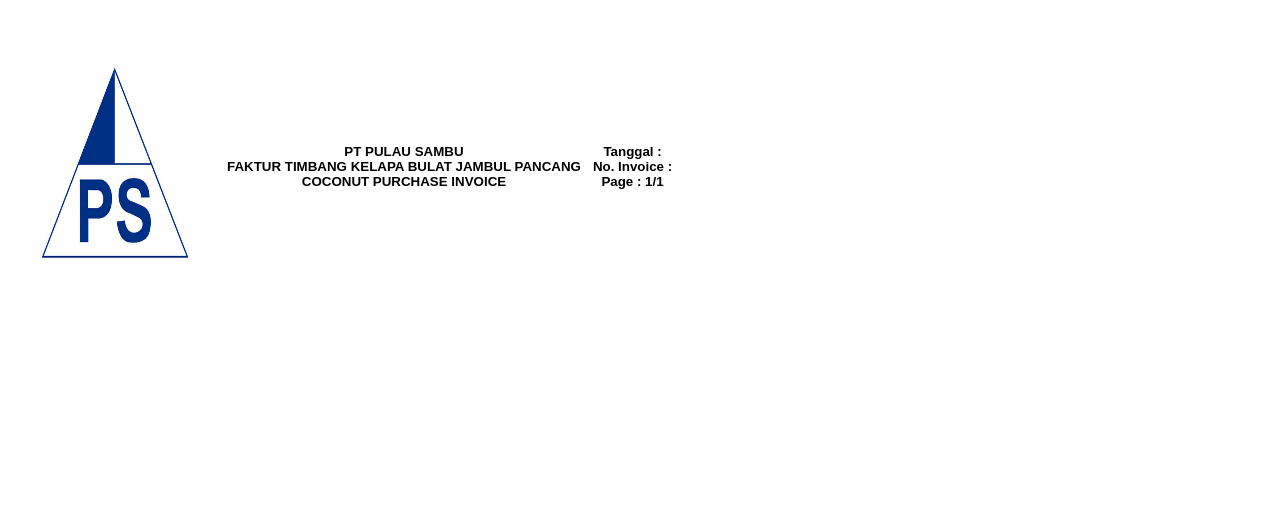
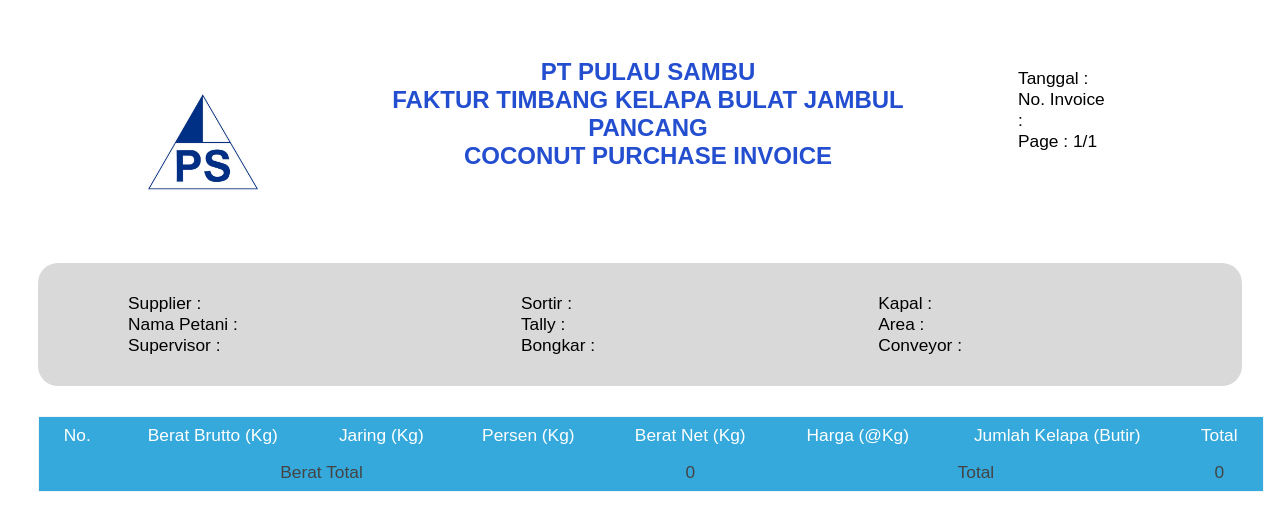
Before and after one commit to konucha/eform, a CodeIgniter app: page /postgres/index.php/welcome/formInput in a window 1280 px wide. Shown: the top 531 px of the page. Run offline with CodeIgniter, Linux system fonts and the light colour scheme; tables that the repository leaves empty or names only in its code hold one stand-in row (values such as "Sample post"); data that the repository does not hold is empty.

Commit message:
form_detail, connect database, view data

```diff
--- a/application/config/autoload.php
+++ b/application/config/autoload.php
@@ -59,7 +59,7 @@ $autoload['packages'] = array();
 |	$autoload['libraries'] = array('user_agent' => 'ua');
 */
 $autoload['libraries'] = array(
-    // 'database'
+    'database', 'session'
 );
 
 /*
@@ -91,7 +91,9 @@ $autoload['drivers'] = array();
 |
 |	$autoload['helper'] = array('url', 'file');
 */
-$autoload['helper'] = array();
+$autoload['helper'] = array(
+    'url'
+);
 
 /*
 | -------------------------------------------------------------------
--- a/application/config/config.php
+++ b/application/config/config.php
@@ -23,7 +23,7 @@ defined('BASEPATH') OR exit('No direct script access allowed');
 | a PHP script and you can easily do that on your own.
 |
 */
-$config['base_url'] = 'http://localhost:8080/eform/';
+$config['base_url'] = 'http://localhost/eform/';
 
 /*
 |--------------------------------------------------------------------------
--- a/application/controllers/Welcome.php
+++ b/application/controllers/Welcome.php
@@ -3,12 +3,56 @@ defined('BASEPATH') OR exit('No direct script access allowed');
 
 class Welcome extends CI_Controller {
 
+	// Constructor untuk memanggil model
+	public function __construct() {
+		parent::__construct();
+		$this->load->model('form_model');
+	}
+
+	// // Index
 	public function index() {
-		$this->load->view('form');
+		$queryDataForm = $this->form_model->getDataForm();
+		$DATA = array('queryDataForms' => $queryDataForm);
+
+		$this->load->view('form', $DATA);
 	}
+	// public function index() {
+	// 	$this->load->view('form');
+	// }
 
 	public function formInput() {
 		$this->load->view('detail_form');
 	}
+
+	public function fungsiFormInput() {
+		$berat = $this->input->post('berat');
+		$jaring = $this->input->post('jaring');
+		$persen = $this->input->post('persen');
+		$beratnet = $this->input->post('beratnet');
+		$harga = $this->input->post('harga');
+		$jumlah = $this->input->post('jumlah');
+
+		$ArrInsert = array(
+            'berat' => $berat,
+            'jaring' => $jaring,
+            'persen' => $persen,
+			'beratnet' => $beratnet,
+			'harga' => $harga,
+			'jumlah' => $jumlah,
+        );
+
+		$queryDataForm = $this->form_model->getDataForm();
+		$DATA = array('queryDataForms' => $queryDataForm);
+
+        $this->form_model->insertDataForm($ArrInsert);
+		$this->load->view('detail_form', $DATA);
+        // redirect(base_url(''));
+
+	}
+
+	// public function index() {
+	// 	$this->load->view('form');
+	// }
 }
+
  ?>
--- /dev/null
+++ b/application/models/form_model.php
@@ -0,0 +1,17 @@
+<?php
+defined('BASEPATH') OR exit('No direct script access allowed');
+
+class form_model extends CI_Model {
+
+    public function getDataForm() {
+        $query = $this->db->get('t_details');
+
+        return $query->result();
+    }
+
+    public function insertDataForm($data) {
+        $this->db->insert('t_details', $data);
+
+
+    }
+}
--- a/application/views/detail_form.php
+++ b/application/views/detail_form.php
@@ -1,6 +1,8 @@
 <?php
 defined('BASEPATH') OR exit('No direct script access allowed');
-?><!DOCTYPE html>
+?>
+
+<!DOCTYPE html>
 <html lang="en">
 <head>
 	<meta charset="utf-8">
@@ -8,89 +10,216 @@ defined('BASEPATH') OR exit('No direct script access allowed');
 
 	<style type="text/css">
 
-		.container{
+		.section-container {
+			width: 100%;
+			background-color: #ffffff;
+		}
+
+
+		.header-container{
 			width: 100%;
 			display: flex;
-			margin-left: 50px;
-			margin-right: 50px;
+			justify-content: space-between;
+			/* margin-left: 0px;
+			margin-right: 50px; */
 		}
 
-		div{
-			/* margin-left: 100px;
-			margin-right: 100px;
-			margin-top: 30px; */
-			padding: 30px;
-			text-align: center;
-			background-color: #666666;
+		.item-logo {
+			padding: 10px;
+			margin-left: 110px;
+			margin-top: 50px;
 		}
 
-		table {
-			width: max-content;
-			height: auto;
-			border: 1px;
+		.item-header {
+			padding: 10px;
 		}
 
-		td, th {
-			padding: 5px;
+		.item-invoice {
+			padding: 10px;
+			text-align: left;
+			margin-right: 150px;
+			margin-top: 50px;
+			/* background-color: #ccc; */
+			/* border: 1px solid #333; */
 		}
 
-		.center {
-			display: flex;
-			justify-content: center;
+
+		.section-info {
+			/* width: 100%; */
+			background-color: #D9D9D9;
+			margin: 30px;
+			border-radius: 20px;
 		}
 
-		@page {
-			size: A4 landscape
+
+		.info-container{
+			width: 100%;
+			display: flex;
+			justify-content: space-between;
+			margin-left: 30px;
+			margin-right: 30px;
+		}
+
+		.item-1 {
+			padding: 10px;
+			margin-left: 50px;
+			margin-top: 20px;
+			margin-bottom: 20px
+		}
+
+		.item-2 {
+			padding: 10px;
+			margin-top: 20px;
+			margin-bottom: 20px
+		}
+
+		.item-3 {
+			padding: 10px;
+			text-align: left;
+			margin-right: 300px;
+			margin-top: 20px;
+			margin-bottom: 20px
+			/* background-color: #ccc; */
+			/* border: 1px solid #333; */
+		}
+
+		.table-1 {
+			margin: 30px;
+			font-family: sans-serif;
+			color: #444;
+			border-collapse: collapse;
+			width: 97%;
+			border: 1px solid #f2f5f7;
+		}
+
+		.table-1 tr th{
+			background: #35A9DB;
+			color: #fff;
+			font-weight: normal;
+		}
+
+		.table-1, th, td {
+			padding: 8px 20px;
+			text-align: center;
+		}
+
+		.table-1 tr:hover {
+			background-color: #f5f5f5;
+		}
+
+		.table-1 tr:nth-child(even) {
+			background-color: #f2f2f2;
 		}
 
 		body {
-			font: normal 10pt Arial;
+			font: normal 13pt Arial;
 		}
 
 		h1 {
-			font: bold 20pt Arial;
-			text-align: left;
+			font: bold 18pt Arial;
+			text-align: center;
 			margin: 30pt;
-			color: #666666;
+			color: #234ECF;
 		}
 
-		/* h2 { font: bold 15pt Arial; text-align: right; margin: 15pt; color: #999999; float: right; } */
-		p {
-			margin: 10pt;
+		span {
+			text-align: right;
 		}
+
+		tfoot{
+			background-color: #35A9DB;
+			font-type: bold;
+		}
+
+
+
+
 
 
 	</style>
 </head>
 <body>
-	<!-- <div class="container">
-		<div>
-			<img src="img/logo.jpeg" alt="Logo" width="20" height="30">
+
+	<section class="section-container">
+		<div class="header-container">
+			<div class="item-logo"><img src="<?php echo base_url('assets/logo.jpeg')?>" alt="Logo" width="150"></div>
+			<div class="item-header"><h1>PT PULAU SAMBU<br>
+								FAKTUR TIMBANG KELAPA BULAT JAMBUL PANCANG<br>
+								COCONUT PURCHASE INVOICE</h1></div>
+			<div class="item-invoice">Tanggal  : <span id="tgl_transaksi"></span><br>
+								No. Invoice : <span id="no_invoice"></span><br>
+								Page : 1/1</div>
 		</div>
-		<div>
-			PT PULAU SAMBU<br>
-        	FAKTUR TIMBANG KELAPA BULAT JAMBUL PANCANG<br>
-        	COCONUT PURCHASE INVOICE
+	</section>
+
+	<section class="section-info">
+	<div class="info-container">
+        <div class="item-1">
+							Supplier    : <br>
+							Nama Petani : <br>
+							Supervisor	:
 						</div>
-		<div>
-			Tanggal  : <span id="tgl_transaksi"></span><br>
-        	No. Invoice : <span id="no_invoice"></span><br>
-        	Page : 1/1
-		</div> -->
+        <div class="item-2">
+							Sortir   : <br>
+							Tally    : <br>
+							Bongkar	 :
+						</div>
+        <div class="item-3">
+							Kapal    : <br>
+							Area     : <br>
+							Conveyor :
+						</div>
+    </div>
+	</section>
 
-	<table width="100%">
+	<section class="section-table">
+		<table class="table-1">
 			<thead>
 				<tr>
-        <th><img src="img/logo.jpeg" alt="Logo" width="200" height="300"></th>
-		<th>PT PULAU SAMBU<br>
-        	FAKTUR TIMBANG KELAPA BULAT JAMBUL PANCANG<br>
-        	COCONUT PURCHASE INVOICE</th>
-        <th>Tanggal  : <span id="tgl_transaksi"></span><br>
-        	No. Invoice : <span id="no_invoice"></span><br>
-        	Page : 1/1</th>
+					<th>No.</th>
+					<th>Berat Brutto (Kg)</th>
+					<th>Jaring (Kg)</th>
+					<th>Persen (Kg)</th>
+					<th>Berat Net (Kg)</th>
+					<th>Harga (@Kg)</th>
+					<th>Jumlah Kelapa (Butir)</th>
+					<th>Total</th>
 				</tr>
 			</thead>
+			<tbody>
+			<?php
+				$count = 0;
+				$grade_total = 0;
+				$berat_total = 0;
+				foreach ($queryDataForms as $row) {
+					$total = $row->beratnet*$row->harga;
+					$grade_total += $total;
+					$berat_total += $row->beratnet;
+					$count = $count + 1;
+					?>
+						<tr>
+							<td><?php echo $count ?></td>
+							<td><?php echo $row->berat ?></td>
+							<td><?php echo $row->jaring ?></td>
+							<td><?php echo $row->persen ?></td>
+							<td><?php echo $row->beratnet ?></td>
+							<td><?php echo $row->harga ?></td>
+							<td><?php echo $row->jumlah ?></td>
+							<td><?php echo $total ?></td>
+						<tr>
+					<?php } ?>
+			</tbody>
+			<tfoot>
+				<tr>
+					<td colspan="4">Berat Total</td>
+					<td><?php echo $berat_total?></td>
+					<td colspan="2">Total</td>
+					<td><?php echo $grade_total?></td>
+				</tr>
+			</tfoot>
 		</table>
+	</section>
+
   </div>
 </body>
 </html>
--- a/application/views/form.php
+++ b/application/views/form.php
@@ -1,4 +1,3 @@
-
 <?php
 defined('BASEPATH') OR exit('No direct script access allowed');
 ?><!DOCTYPE html>
@@ -96,7 +95,9 @@ defined('BASEPATH') OR exit('No direct script access allowed');
 	<h1>E-Form Faktur Timbang Kelapa</h1>
 
 	<div id="body">
-		<form action="index.php/Welcome/formInput" method="post">
+	<!-- Welcome/fungsiFormInput -->
+	<!-- index.php/Welcome/formInput -->
+		<form action="index.php/Welcome/fungsiFormInput" method="post">
 			<label for="berat">Berat Brutto (Kg)</label><br>
 			<input type="number" id="berat" name="berat"><br>
 
--- a/index.php
+++ b/index.php
@@ -67,12 +67,12 @@ switch (ENVIRONMENT)
 {
 	case 'development':
 		error_reporting(-1);
-		ini_set('display_errors', 0);
+		ini_set('display_errors', 1);
 	break;
 
 	case 'testing':
 	case 'production':
-		ini_set('display_errors', 0);
+		ini_set('display_errors', 1);
 		if (version_compare(PHP_VERSION, '5.3', '>='))
 		{
 			error_reporting(E_ALL & ~E_NOTICE & ~E_DEPRECATED & ~E_STRICT & ~E_USER_NOTICE & ~E_USER_DEPRECATED);
--- /dev/null
+++ b/info.php
@@ -0,0 +1,3 @@
+<?php
+phpinfo();
+?>
```
Also changed, not shown: application/config/database.php (+27 -26 lines), assets/logo.jpeg (renamed from application/views/img/logo.jpeg), assets/sambu.png (renamed from application/views/img/sambu.png). Lines whose indentation alone changed are shown as unchanged.
